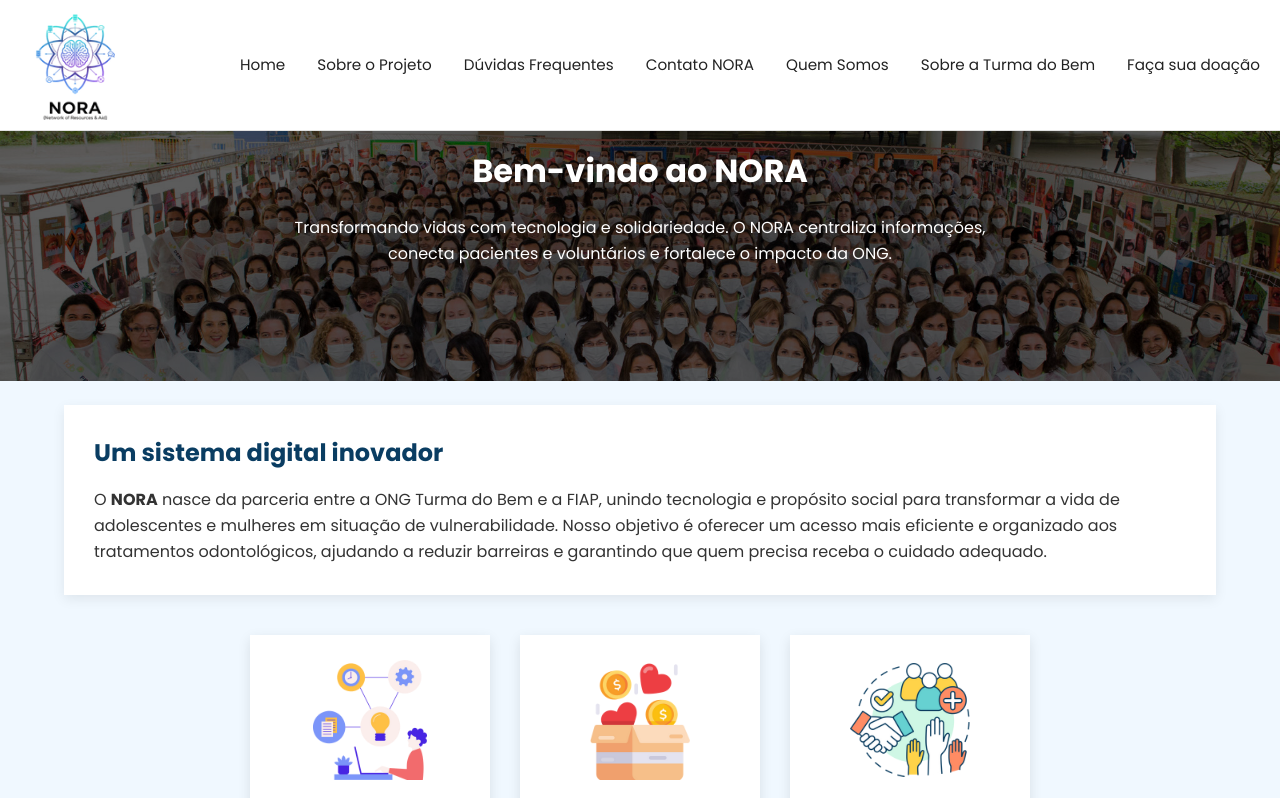
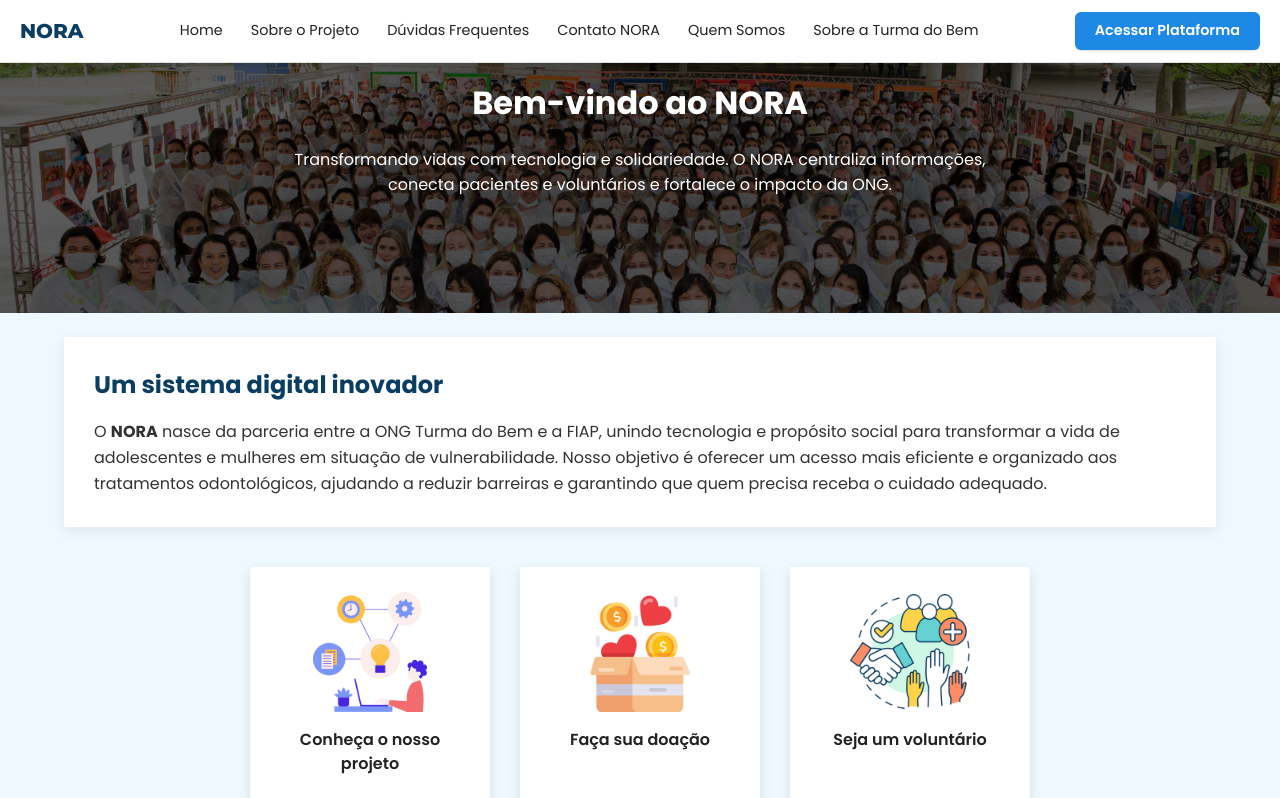
Before and after one commit to ryanmazali/NORA--Sprint-3, a React (Vite) app: page / in a window 1280 px wide. Shown: the top 798 px of the page. Built offline with nearby package versions, Linux system fonts and the light colour scheme.

Commit message:
feat: Criando o botão de acessar a plataforma dentro do navbar

```diff
--- a/src/components/Navbar/Navbar.tsx
+++ b/src/components/Navbar/Navbar.tsx
@@ -2,9 +2,6 @@
 import { Link } from "react-router";
 import { Menu, X } from "lucide-react";
 import logoNora from "../../assets/nora-1.png";
-
-export const Navbar = () => {
-  const [menuAberto, setMenuAberto] = useState(false);
 
 const navLinks = [
   { to: "/", label: "Home" },
@@ -15,78 +12,55 @@
   { to: "/sobre-ong", label: "Sobre a Turma do Bem" },
 ];
 
+export const Navbar = () => {
+  const [menuAberto, setMenuAberto] = useState(false);
+
   return (
-    <header className="w-full bg-white shadow-[0_2px_6px_rgba(0,0,0,0.1)] border-b border-[#e0e0e0]">
-      <div className="flex justify-between items-center px-5 py-[10px] max-w-[1300px] mx-auto">
-        <Link to="/">
-          <img
-            src={logoNora}
-            alt="Logo NORA"
-            className="w-[110px] h-[110px] object-contain mr-20"
-          />
+    <header className="w-full bg-white shadow-[0_2px_6px_rgba(0,0,0,0.1)] border-b border-[#e0e0e0] relative z-50">
+      <div className="flex items-center justify-between px-5 py-3 max-w-[1300px] mx-auto">
+
+        {/* Logo */}
+        <Link to="/" className="flex-shrink-0">
+          <span className="text-[#0a3d62] font-bold text-xl font-[Montserrat]">NORA</span>
         </Link>
 
-        <nav
-          className={`
-                    fixed top-0 right-0 h-full w-[280px] bg-white z-[1000]
-                    shadow-[-4px_0_10px_rgba(0,0,0,0.1)]
-                    transition-transform duration-300 ease-in-out
-                    ${menuAberto ? "translate-x-0" : "translate-x-full"}
-                    desktop:static desktop:h-auto desktop:w-auto desktop:bg-transparent
-                    desktop:shadow-none desktop:translate-x-0 desktop:transition-none
-                `}
-        >
-          <ul
+        {/* Links — desktop */}
+        <nav className="hidden desktop:flex items-center gap-7">
+          {navLinks.map((item) => (
+            <Link
+              key={item.to}
+              to={item.to}
               className="
-                        flex flex-col items-start gap-6 pt-20 px-[30px] pb-[30px] list-none
-                        desktop:flex-row desktop:items-center desktop:gap-8 desktop:p-0 desktop:pt-0
+                relative text-[#222] text-[0.9rem] font-medium no-underline
+                transition-colors duration-300 hover:text-[#0a3d62]
+                after:content-[''] after:absolute after:bottom-[-3px] after:left-0
+                after:w-0 after:h-[2px] after:bg-[#0a3d62]
+                after:transition-[width] after:duration-300 hover:after:w-full
               "
-          >
-            {navLinks.map((item) => (
-              <li key={item.to}>
-                <Link
-                  to={item.to}
-                  onClick={() => setMenuAberto(false)}
-                  className="
-                                        relative no-underline text-[#222] text-[0.95rem]
-                                        font-medium transition-colors duration-300
-                                        hover:text-[rgb(226,122,31)]
-                                        after:content-[''] after:absolute after:bottom-[-3px] after:left-0 after:w-0 after:h-[2px]
-                                        after:bg-[rgb(226,122,31)] after:transition-[width] after:duration-300 hover:after:w-full"
             >
               {item.label}
             </Link>
-              </li>
           ))}
-            <li>
-              <a
-                href="https://paybox.doare.org/paybox?payboxId=83fed202-df0f-4665-9c74-688a834028d4"
-                target="_blank"
-                rel="noreferrer"
-                onClick={() => setMenuAberto(false)}
+        </nav>
+
+        {/* Direita — desktop: botão Acessar Plataforma */}
+        <div className="hidden desktop:flex items-center">
+          <Link
+            to="/login"
             className="
-                                    relative no-underline text-[#222] text-[0.95rem] font-medium
-                                    transition-colors duration-300
-                                    hover:text-[rgb(226,122,31)]
-                                    after:content-[''] after:absolute after:bottom-[-3px] after:left-0
-                                    after:w-0 after:h-[2px] after:bg-[rgb(226,122,31)]
-                                    after:transition-[width] after:duration-300
-                                    hover:after:w-full
+              bg-[#1e88e5] text-white text-[0.9rem] font-semibold
+              px-5 py-2 rounded-md no-underline
+              transition-all duration-300 hover:bg-[#1565c0]
+              shadow-sm
             "
           >
-                Faça sua doação
-              </a>
-            </li>
-          </ul>
-        </nav>
-        {menuAberto && (
-          <div
-            className="fixed inset-0 bg-black/40 z-[999] desktop:hidden"
-            onClick={() => setMenuAberto(false)}
-          />
-        )}
+            Acessar Plataforma
+          </Link>
+        </div>
+
+        {/* Botão hambúrguer — mobile */}
         <button
-          className="desktop:hidden bg-transparent border-none text-[#0a3d62] cursor-pointer z-[1001]"
+          className="desktop:hidden bg-transparent border-none text-[#0a3d62] cursor-pointer z-[1001] p-1"
           onClick={() => setMenuAberto(!menuAberto)}
           aria-label={menuAberto ? "Fechar Menu" : "Abrir Menu"}
           aria-expanded={menuAberto}
@@ -94,6 +68,75 @@
           {menuAberto ? <X size={28} /> : <Menu size={28} />}
         </button>
       </div>
+
+      {/* Overlay mobile */}
+      {menuAberto && (
+        <div
+          className="fixed inset-0 bg-black/40 z-[999] desktop:hidden"
+          onClick={() => setMenuAberto(false)}
+        />
+      )}
+
+      {/* Menu lateral mobile */}
+      <nav
+        className={`
+          fixed top-0 right-0 h-full w-[280px] bg-white z-[1000]
+          shadow-[-4px_0_10px_rgba(0,0,0,0.15)]
+          transition-transform duration-300 ease-in-out flex flex-col
+          ${menuAberto ? "translate-x-0" : "translate-x-full"}
+          desktop:hidden
+        `}
+      >
+        {/* Cabeçalho do menu mobile */}
+        <div className="flex items-center justify-between px-6 py-5 border-b border-[#e0e0e0]">
+          <span className="text-[#0a3d62] font-bold text-lg font-[Montserrat]">NORA</span>
+          <button
+            className="bg-transparent border-none text-[#0a3d62] cursor-pointer"
+            onClick={() => setMenuAberto(false)}
+            aria-label="Fechar Menu"
+          >
+            <X size={24} />
+          </button>
+        </div>
+
+        {/* Links mobile */}
+        <ul className="flex flex-col gap-1 pt-4 px-4 pb-4 list-none flex-1">
+          {navLinks.map((item) => (
+            <li key={item.to}>
+              <Link
+                to={item.to}
+                onClick={() => setMenuAberto(false)}
+                className="
+                  block px-3 py-3 rounded-md no-underline
+                  text-[#333] text-[0.95rem] font-medium
+                  transition-all duration-200
+                  hover:bg-[#f0f8ff] hover:text-[#0a3d62]
+                "
+              >
+                {item.label}
+              </Link>
+            </li>
+          ))}
+        </ul>
+
+        {/* Botão Acessar Plataforma — fim do menu mobile */}
+        <div className="px-4 pb-8 pt-2 border-t border-[#e0e0e0]">
+          <Link
+            to="/login"
+            onClick={() => setMenuAberto(false)}
+            className="
+              block w-full text-center no-underline
+              bg-[#1e88e5] text-white
+              px-5 py-3 rounded-md
+              text-[0.95rem] font-semibold
+              transition-all duration-300 hover:bg-[#1565c0]
+              shadow-md
+            "
+          >
+            Acessar Plataforma
+          </Link>
+        </div>
+      </nav>
     </header>
   );
 };
```
Lines whose indentation alone changed are shown as unchanged.
